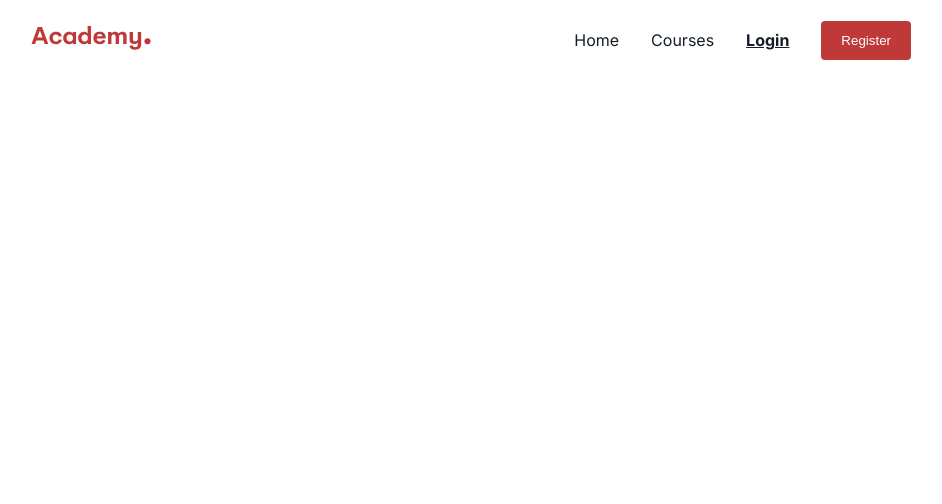
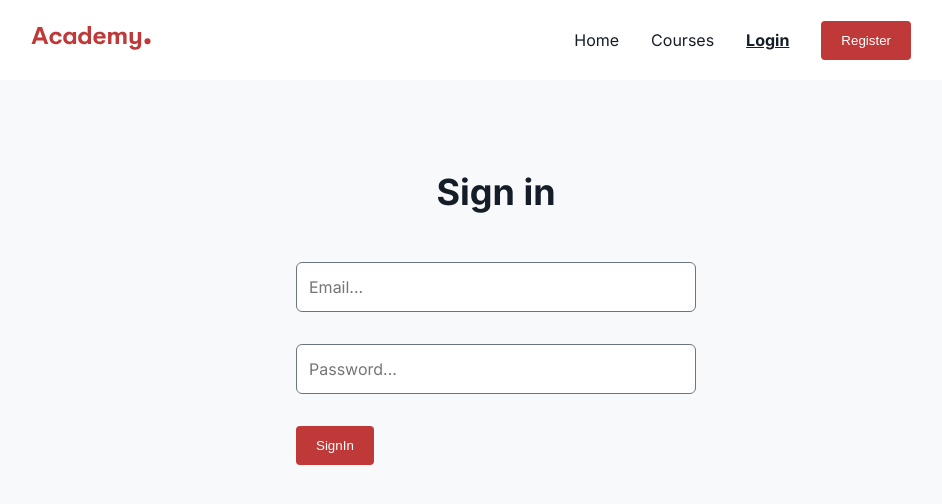
Before and after one commit to Fr1k1/Speck-academy-task, a React (Vite) app: page /login in a window 1280 px wide. Shown: the top 504 px of the page, without its empty margins (144-1086 px from the left). Built offline with nearby package versions, Linux system fonts and the light colour scheme.

Commit message:
Added sign in form

```diff
--- a/src/App.jsx
+++ b/src/App.jsx
@@ -4,7 +4,7 @@ import CoursesPage from "./Pages/Courses/CoursesPage"
 import Course_page from "./Pages/Course_page/Course_page"
 import SignIn from "./Pages/SignIn/SignIn"
 import Register from "./Pages/Register/Register"
-import  Header  from "./Components/Header/Header"
+import Header from "./Components/Header/Header"
 
 
 function App() {
@@ -12,7 +12,7 @@ function App() {
   return (
     <>
 
-    <Header/>
+      <Header />
 
       <main>
 
@@ -43,11 +43,11 @@ function App() {
 
           </Route>
 
-        <Route path={"/courses/:title"} element={<Course_page/>} />
+          <Route path={"/courses/:title"} element={<Course_page />} />
 
-        <Route path="/sign-in" element={<SignIn/>}/>
+          <Route path="/login" element={<SignIn />} />
 
-        <Route path="/register" element={<Register/>}/>
+          <Route path="/register" element={<Register />} />
 
 
         </Routes>
--- a/src/Pages/SignIn/SignIn.jsx
+++ b/src/Pages/SignIn/SignIn.jsx
@@ -1,9 +1,102 @@
-import React from 'react'
+import { Formik } from "formik";
+import Section from "../../components/Section/Section";
+import * as Yup from "yup";
+import {
+    Button,
+    ErrorMessage,
+    Field,
+    Form,
+    FormRow,
+    Option,
+    Select,
+} from "../../utils/styles/generalStyles";
 
 const SignIn = () => {
-  return (
-    <div>SignIn</div>
-  )
-}
+    return (
+        <Section title="Sign in">
+            <Formik
+                initialValues={{
 
-export default SignIn
+                    email: "",
+                    password: "",
+
+                }}
+                validationSchema={Yup.object({
+
+                    email: Yup.string()
+                        .email("Email is not valid!")
+                        .required("Email is required!"),
+                    password: Yup.string()
+                        .min(8, "Password must be at least 8 characters long")
+                        .required("Password is required!"),
+
+                })}
+                onSubmit={(values, { setSubmitting, resetForm }) => {
+                    console.log(values);
+                    // alert(JSON.stringify(values, null, 2));
+                    setTimeout(() => {
+                        const data = {
+
+                            email: values.email,
+                            password: values.password,
+
+
+                        };
+
+                        alert(JSON.stringify(data, null, 2));
+                        setSubmitting(false); // da je zavrsilo
+                        resetForm();
+                    }, 1000);
+                }}
+            >
+                {(formik) => (
+                    // tu sad slazemo svoju formu
+
+                    <Form>
+
+
+
+
+                        <FormRow>
+                            <Field
+                                type="email"
+                                name="email"
+                                placeholder="Email..."
+                                disabled={formik.isSubmitting}
+                            />
+                            <ErrorMessage
+                                name="email"
+                                component={"div"} // component div je da se preuzme i css error teksta
+                            />
+                        </FormRow>
+
+                        <FormRow>
+                            <Field
+                                type="password"
+                                name="password"
+                                placeholder="Password..."
+                                disabled={formik.isSubmitting}
+                            />
+                            <ErrorMessage
+                                name="password"
+                                component={"div"} // component div je da se preuzme i css error teksta
+                            />
+                        </FormRow>
+
+
+
+
+
+                        <FormRow>
+                            <Button isSecondary type="submit" disabled={formik.isSubmitting}>
+                                {formik.isSubmitting ? "Processing..." : "SignIn"}
+                            </Button>
+                        </FormRow>
+                    </Form>
+                )}
+            </Formik>
+        </Section>
+    );
+};
+
+export default SignIn;
```
Lines whose indentation alone changed are shown as unchanged.
